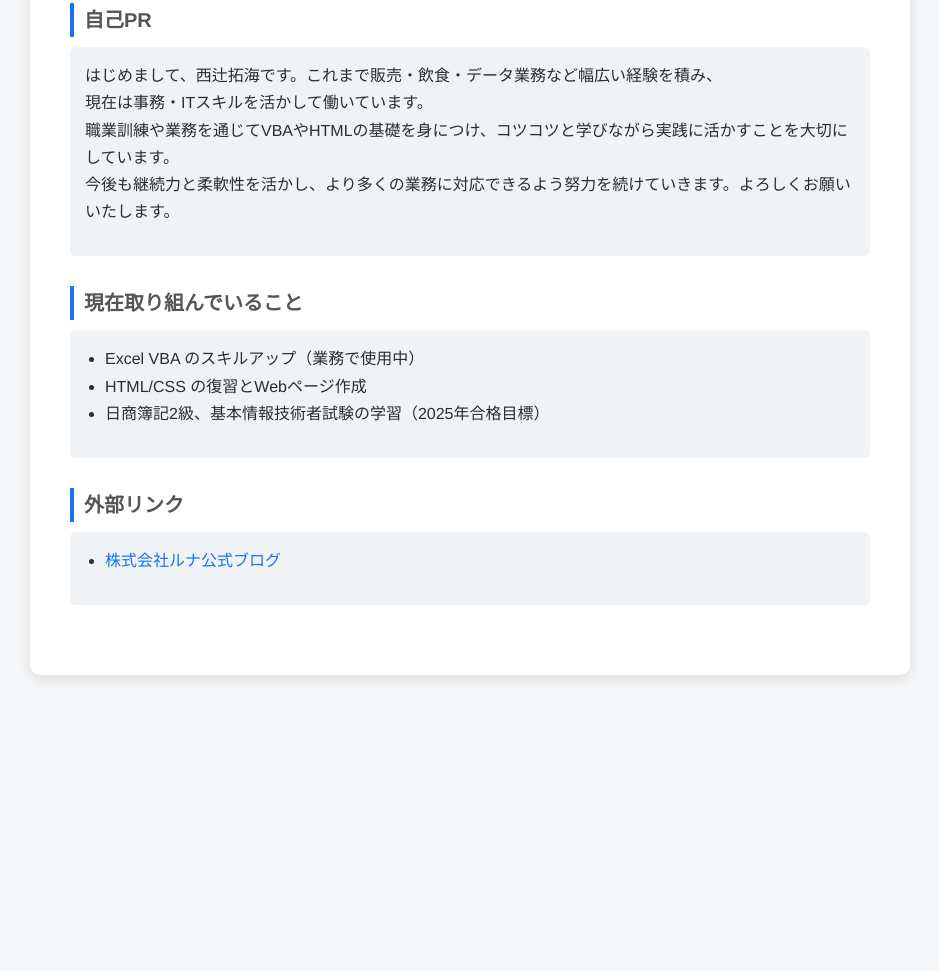
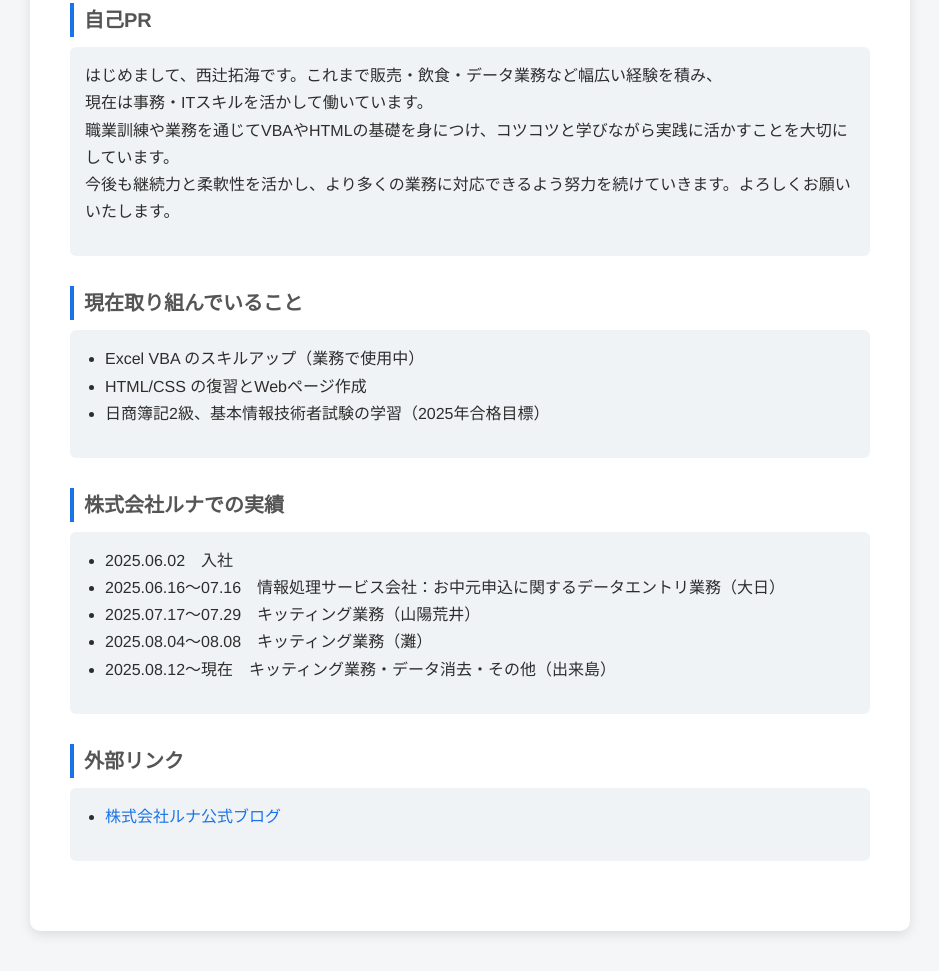
Before and after one commit to takumi123456/profile-page, a plain HTML site: page index.html in a window 1280 px wide. Shown: the part 1605-2576 px from the top of the page, without its empty margins (170-1109 px from the left). Before the commit the page ends 2320 px from the top, so only its background shows below. Drawn offline with Linux system fonts and the light colour scheme.

Commit message:
Update index.html

```diff
--- a/index.html
+++ b/index.html
@@ -110,13 +110,12 @@
       <h2>趣味</h2>
       <div class="gray-box">
         <ul>
-      <li><a href="https://takumi123456.github.io/My-hobby/" target="_blank">櫻坂46・日向坂46のライブ観戦</a></li>
+          <li><a href="https://takumi123456.github.io/My-hobby/" target="_blank" rel="noopener">櫻坂46・日向坂46のライブ観戦</a></li>
           <li>競馬観戦</li>
           <li>パチンコ</li>
         </ul>
       </div>
     </div>
-
 
     <div class="section">
       <h2>自己PR</h2>
@@ -141,6 +140,21 @@
       </div>
     </div>
 
+    <!-- ここから追記：株式会社ルナでの実績 -->
+    <div class="section">
+      <h2>株式会社ルナでの実績</h2>
+      <div class="gray-box">
+        <ul>
+          <li>2025.06.02　入社</li>
+          <li>2025.06.16～07.16　情報処理サービス会社：お中元申込に関するデータエントリ業務（大日）</li>
+          <li>2025.07.17～07.29　キッティング業務（山陽荒井）</li>
+          <li>2025.08.04～08.08　キッティング業務（灘）</li>
+          <li>2025.08.12～現在　キッティング業務・データ消去・その他（出来島）</li>
+        </ul>
+      </div>
+    </div>
+    <!-- 追記ここまで -->
+
     <div class="section">
       <h2>外部リンク</h2>
       <div class="gray-box">
```
Lines whose indentation alone changed are shown as unchanged.
